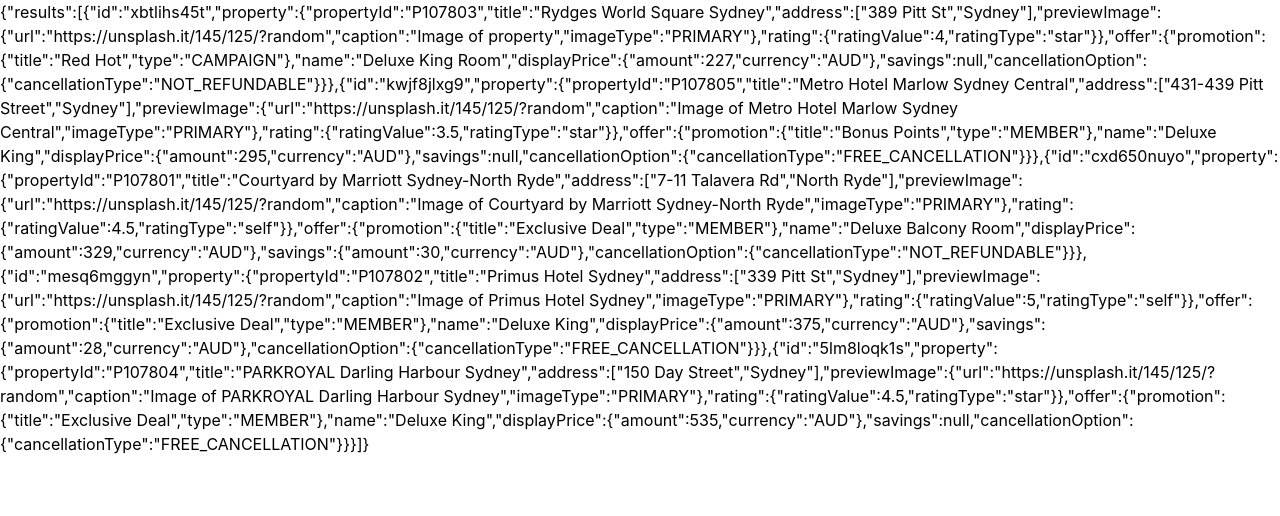
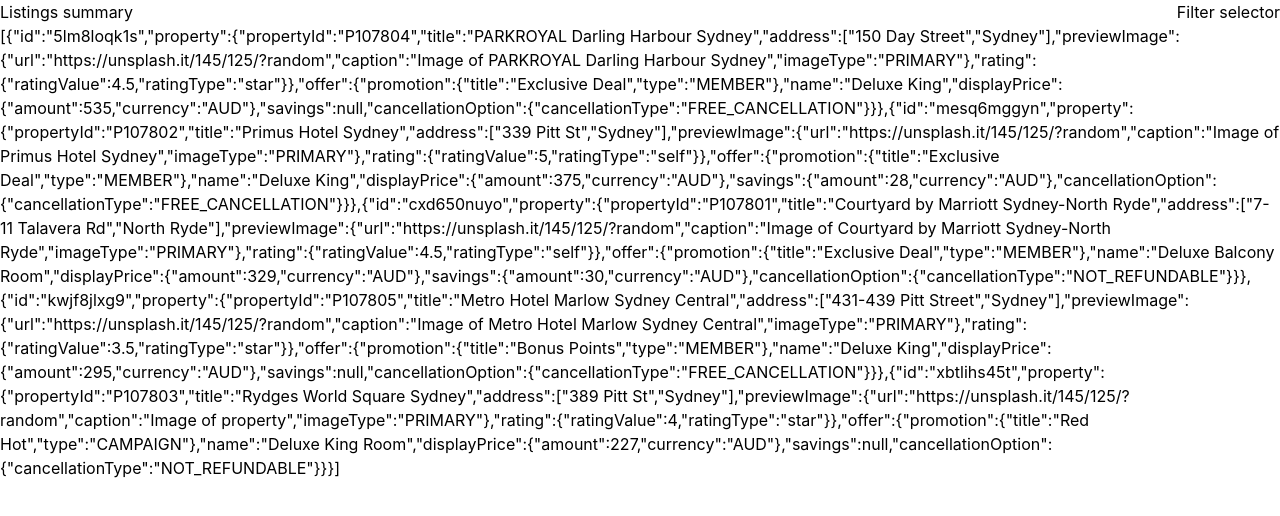
Before and after one commit to joshuaobrien/qh, a React (Vite) app: page / in a window 1280 px wide. Shown: the top 516 px of the page. Built offline with nearby package versions, Linux system fonts and the light colour scheme.

Commit message:
sketch out hotel listings page

```diff
--- a/src/App.tsx
+++ b/src/App.tsx
@@ -1,5 +1,5 @@
 import './App.css'
-import { useFindHotels } from './services/hotel_service/hotel_queries'
+import { HotelListingsPage } from './features/hotel_listings/hotel_listings_page';
 import { HotelService } from './services/hotel_service/hotel_service'
 
 type AppProps = {
@@ -7,11 +7,9 @@
 }
 
 function App({ hotelService }: AppProps) {
-  const { data } = useFindHotels(hotelService, { sortOrder: 'low-first' })
-
   return (
     <div>
-      { JSON.stringify(data) }
+      <HotelListingsPage hotelService={hotelService} />
     </div>
   )
 }
--- /dev/null
+++ b/src/features/hotel_listings/hotel_listings_page.tsx
@@ -0,0 +1,41 @@
+import { useFindHotels } from "../../services/hotel_service/hotel_queries";
+import { HotelService } from "../../services/hotel_service/hotel_service"
+import { HotelListingsSkeleton } from "./skeleton/hotel_listings_skeleton";
+
+type HotelListingsPageProps = {
+  hotelService: HotelService;
+}
+
+export const HotelListingsPage = ({ hotelService }: HotelListingsPageProps) => {
+  const { isPending, error, data } = useFindHotels(hotelService, { sortOrder: 'high-first' });
+
+  if (isPending) {
+    return "Loading..."
+  }
+
+  if (error) {
+    return "Something went wrong"
+  }
+
+  const topLeft = (
+    <div>
+      {"Listings summary"}
+    </div>
+  );
+  const topRight = (
+    <div>
+      {"Filter selector"}
+    </div>
+  );
+  const content = (
+    JSON.stringify(data.results)
+  );
+
+  return (
+    <HotelListingsSkeleton
+      topLeft={topLeft}
+      topRight={topRight}
+      content={content}
+    />
+  );
+}
```
Also changed, not shown: src/features/hotel_listings/page.tsx (deleted).
